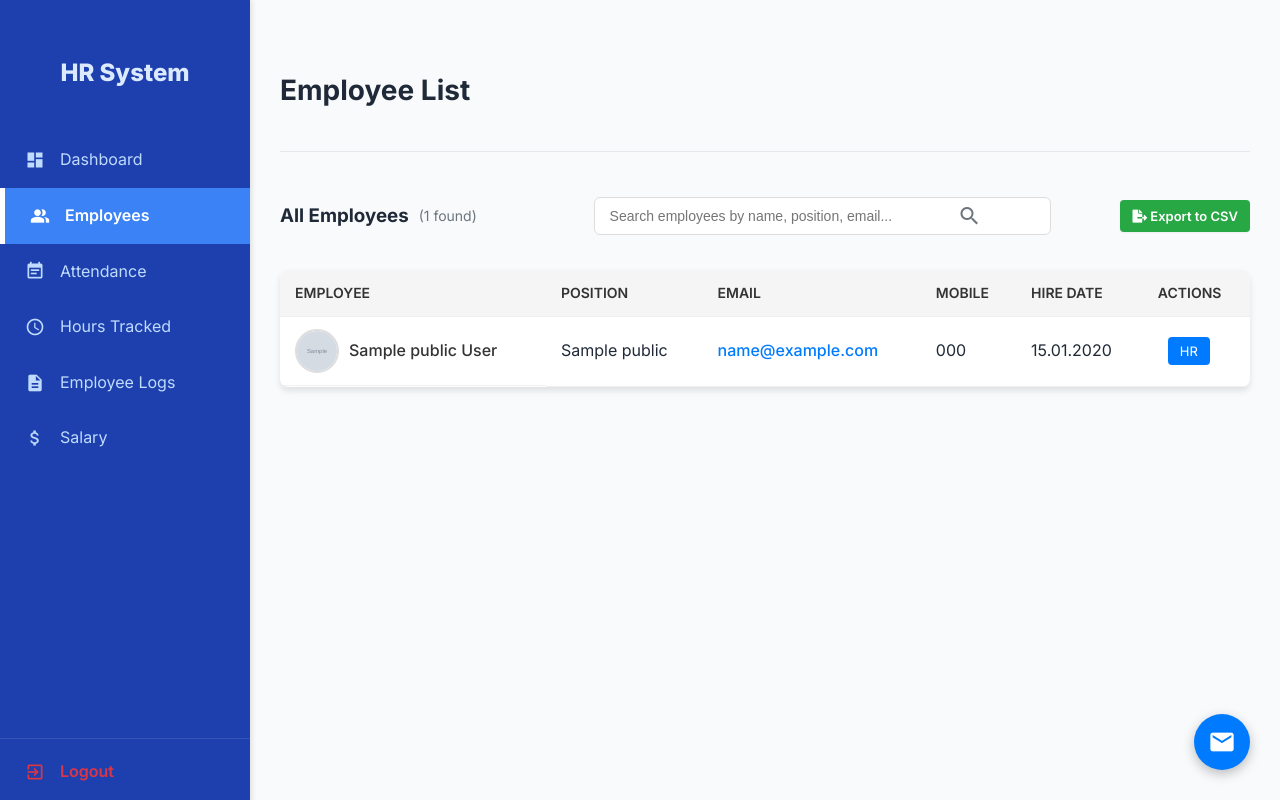
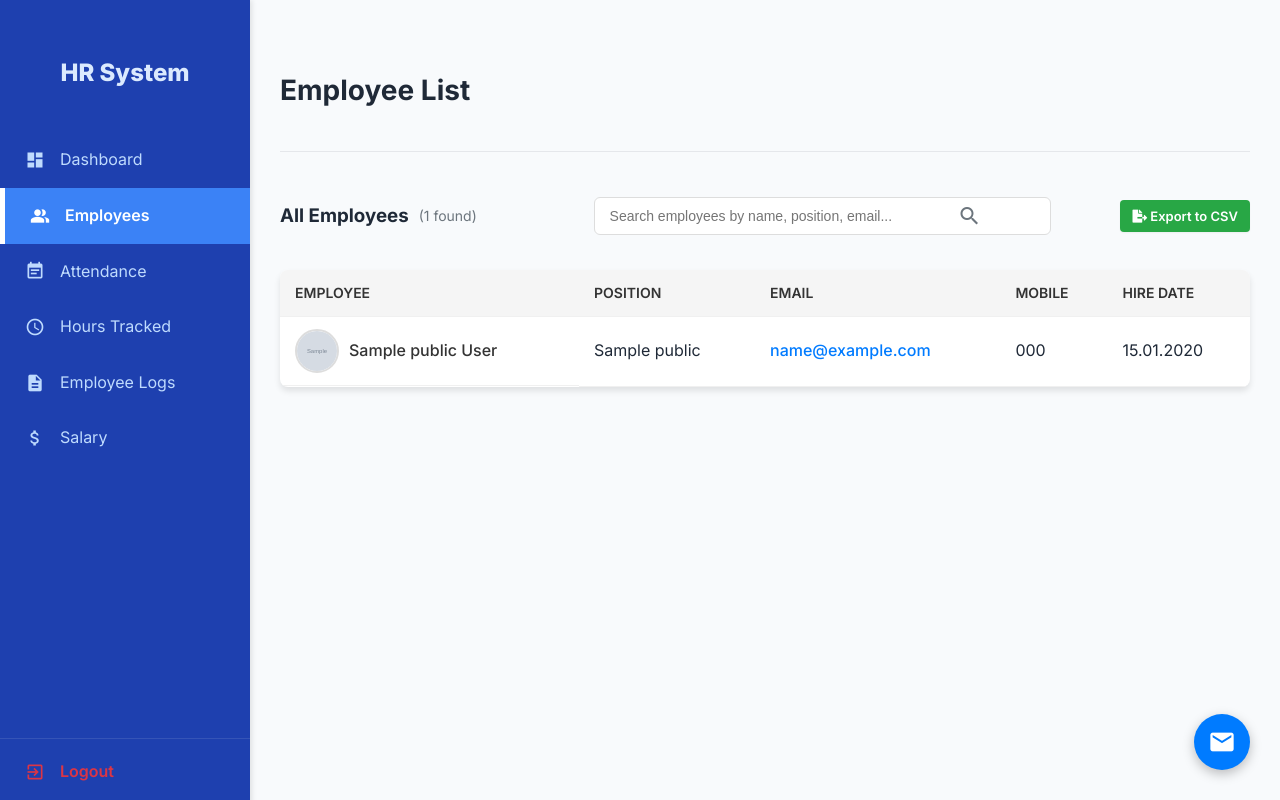
Before and after one commit to Miri4242/wcu_hr_system, a Flask app: page /employees in a window 1280 px wide. Run offline with Flask 3, Linux system fonts and the light colour scheme; the visitor is signed in with stand-in values (Sample User, id 1); grey boxes marked "Sample" are stand-in pictures; a database or web service that is not in the repository returns one stand-in record (values such as "Sample title"); some libraries are stand-ins or nearby versions.

Commit message:
Initial Commit:hr butonu legvi

```diff
--- a/templates/employees.html
+++ b/templates/employees.html
@@ -148,8 +148,7 @@
                 <th>Email</th>
                 <th>Mobile</th>
                 <th>Hire Date</th>
-                <th>Actions</th>
-            </tr>
+                </tr>
         </thead>
         <tbody id="employees-tbody">
             {% for employee in employees %}
@@ -173,13 +172,10 @@
                 </td>
                 <td class="employee-mobile">{{ employee.mobile_phone }}</td>
                 <td class="employee-hire-date">{{ employee.hire_date }}</td>
-                <td>
-                    <a href="{{ url_for('edit_employee', employee_id=employee.id) }}" class="action-button">HR</a>
-                </td>
-            </tr>
+                </tr>
             {% else %}
             <tr>
-                <td colspan="6" style="text-align: center;">No employees found in the database.</td>
+                <td colspan="5" style="text-align: center;">No employees found in the database.</td>
             </tr>
             {% endfor %}
         </tbody>
```
